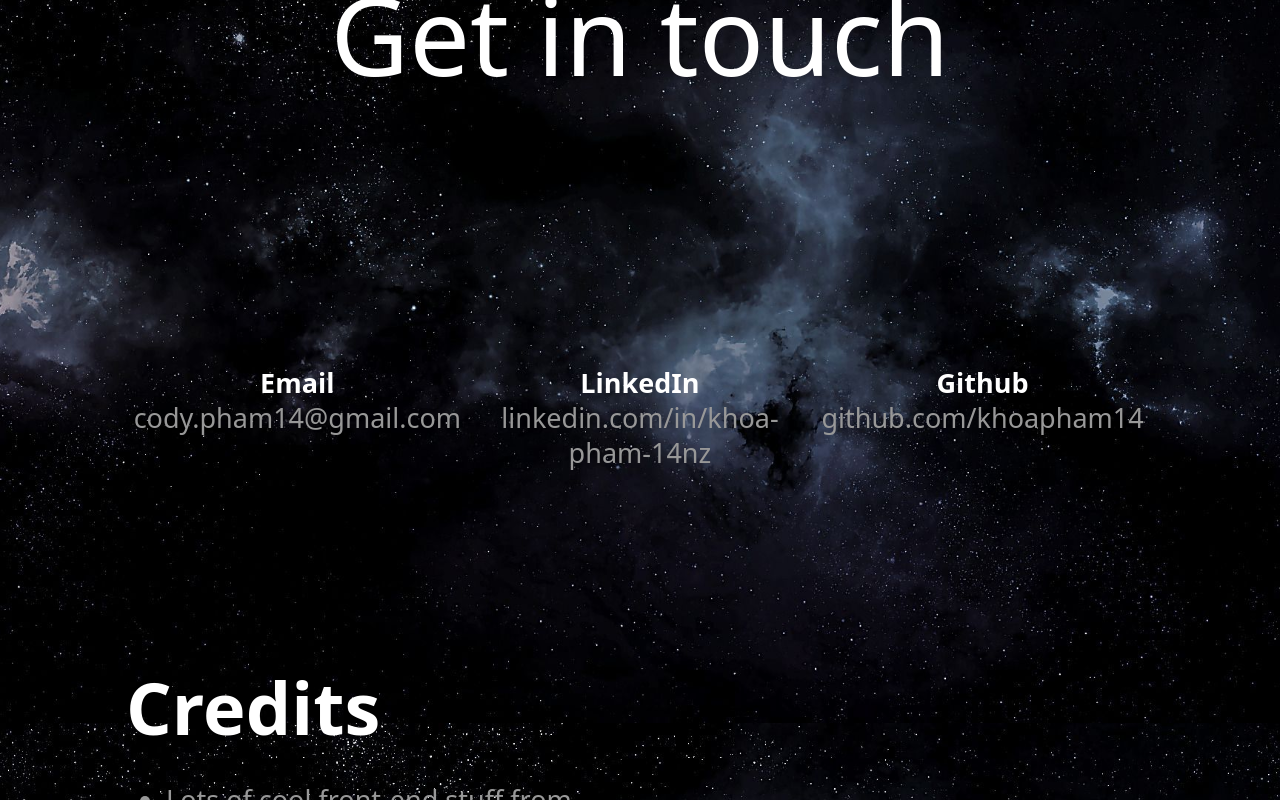
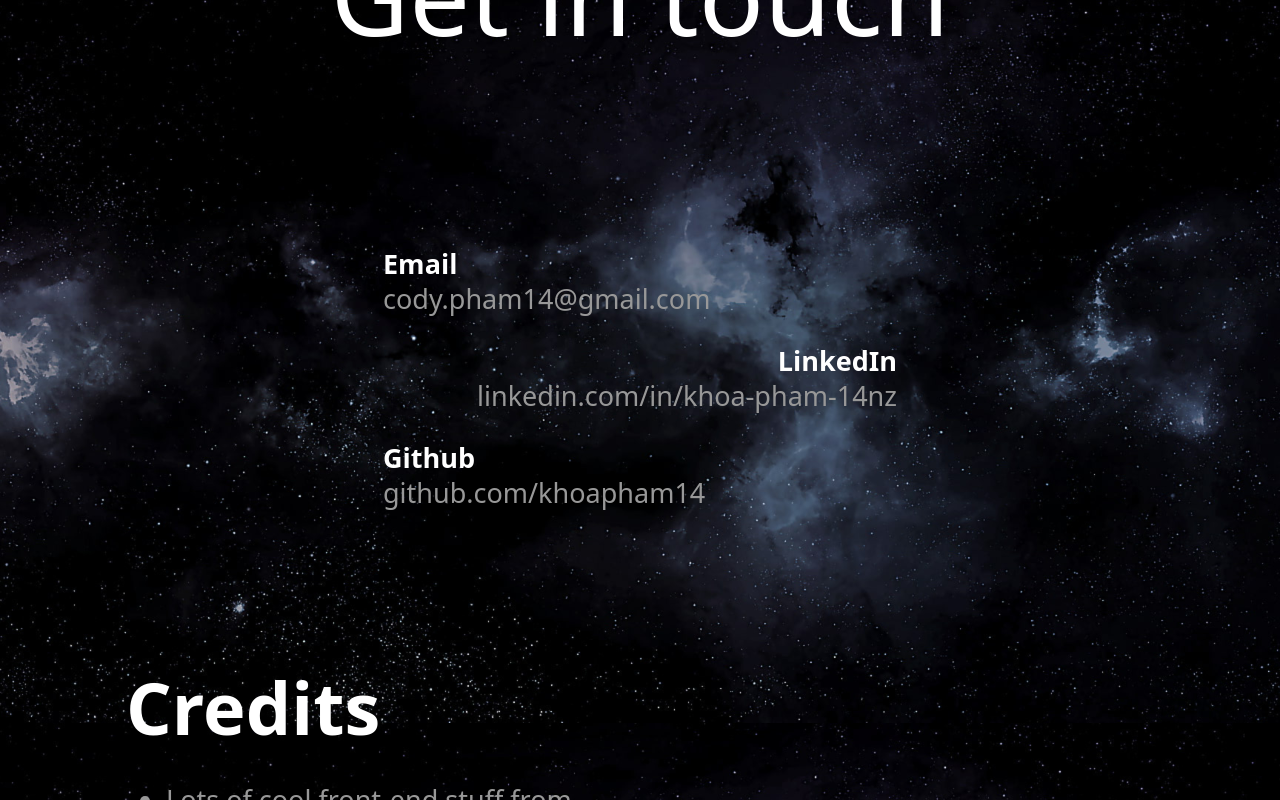
Before and after one commit to khoapham14/portfolio, a React (Vite) app: page /portfolio in a window 1280 px wide. Shown: the part 7277-8077 px from the top of the page. Built offline with nearby package versions, Linux system fonts and the light colour scheme.

Commit message:
Minor margin changes. Changed background res to 4k.

```diff
--- a/src/components/ContactSection/Contact.css
+++ b/src/components/ContactSection/Contact.css
@@ -1,7 +1,7 @@
 .contact {
   height: 100vh;
   width: auto;
-  max-width: 100vw;
+  max-width: 100%;
   display: grid;
   color: #fff;
   grid-template-rows: auto auto;
@@ -12,10 +12,11 @@
 }
 
 .contact-text-container {
-  width: 100%;
+  width: 50%;
   display: grid;
-  grid-template-columns: 33.33% 33.33% 33.33%;
-  grid-template-rows: 100%;
+  grid-template-columns: 100%;
+  grid-template-rows: auto auto auto;
+  row-gap: 1.5rem;
   justify-items: center;
 }
 
@@ -46,11 +47,21 @@
   color: #989898;
 }
 
+
+.contact-text-container > *:nth-child(2n){
+  text-align: right;
+}
+
+/* Alternating text alignment for children of contact-text-container */
+.contact-text-container > *:nth-child(2n+1) {
+  text-align: left;
+}
+
 @media screen and (max-width:1000px){
-  /* .contact{
+  .contact{
     margin-right: 3rem;
     margin-left: 3rem;
-  } */
+  }
 
   .contact-text-container {
     width: 100%;
--- a/src/components/ProjectSection/Projects.css
+++ b/src/components/ProjectSection/Projects.css
@@ -117,7 +117,7 @@
 }
 
 
-@media screen and (max-width: 768px){
+@media screen and (max-width: 500px){
   #projects{
     margin-left: 1.5rem;
     margin-right: 1.5rem;
```
Also changed, not shown: src/assets/hero_background.jpg.
